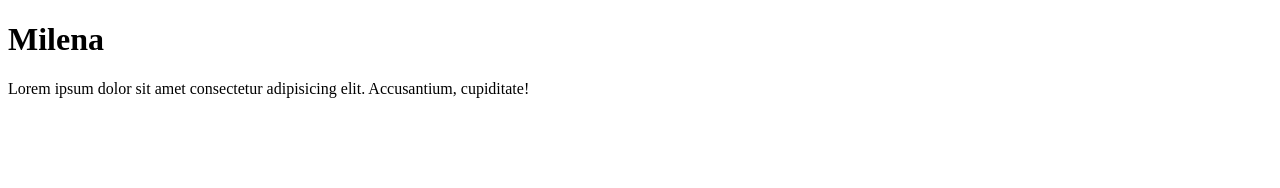
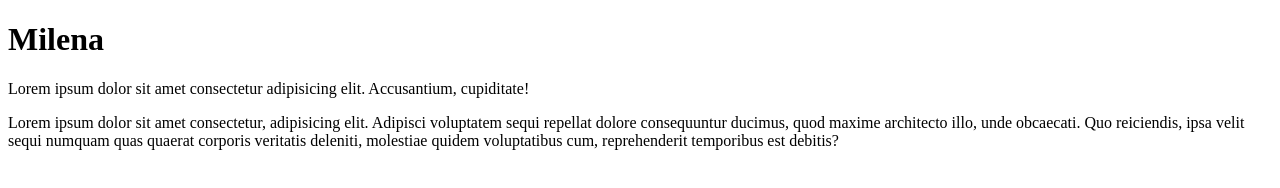
Before and after one commit to Abildaev/itMegacom, a plain HTML site: page index.html in a window 1280 px wide. Drawn offline with Linux system fonts and the light colour scheme.

Commit message:
add lorem

```diff
--- a/index.html
+++ b/index.html
@@ -8,5 +8,6 @@
 <body>
 	<h1>Milena</h1>
   <p>Lorem ipsum dolor sit amet consectetur adipisicing elit. Accusantium, cupiditate!</p>
+  <p>Lorem ipsum dolor sit amet consectetur, adipisicing elit. Adipisci voluptatem sequi repellat dolore consequuntur ducimus, quod maxime architecto illo, unde obcaecati. Quo reiciendis, ipsa velit sequi numquam quas quaerat corporis veritatis deleniti, molestiae quidem voluptatibus cum, reprehenderit temporibus est debitis?</p>
 </body>
 </html>
```
